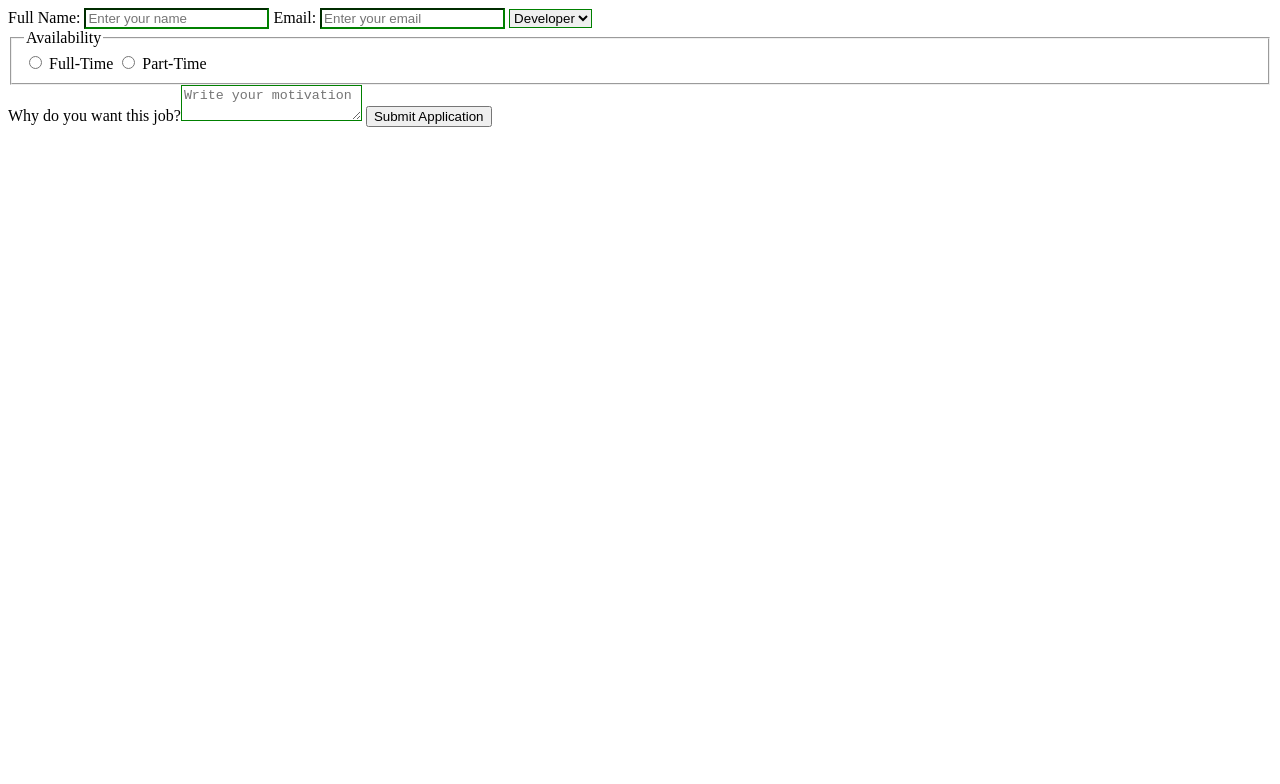
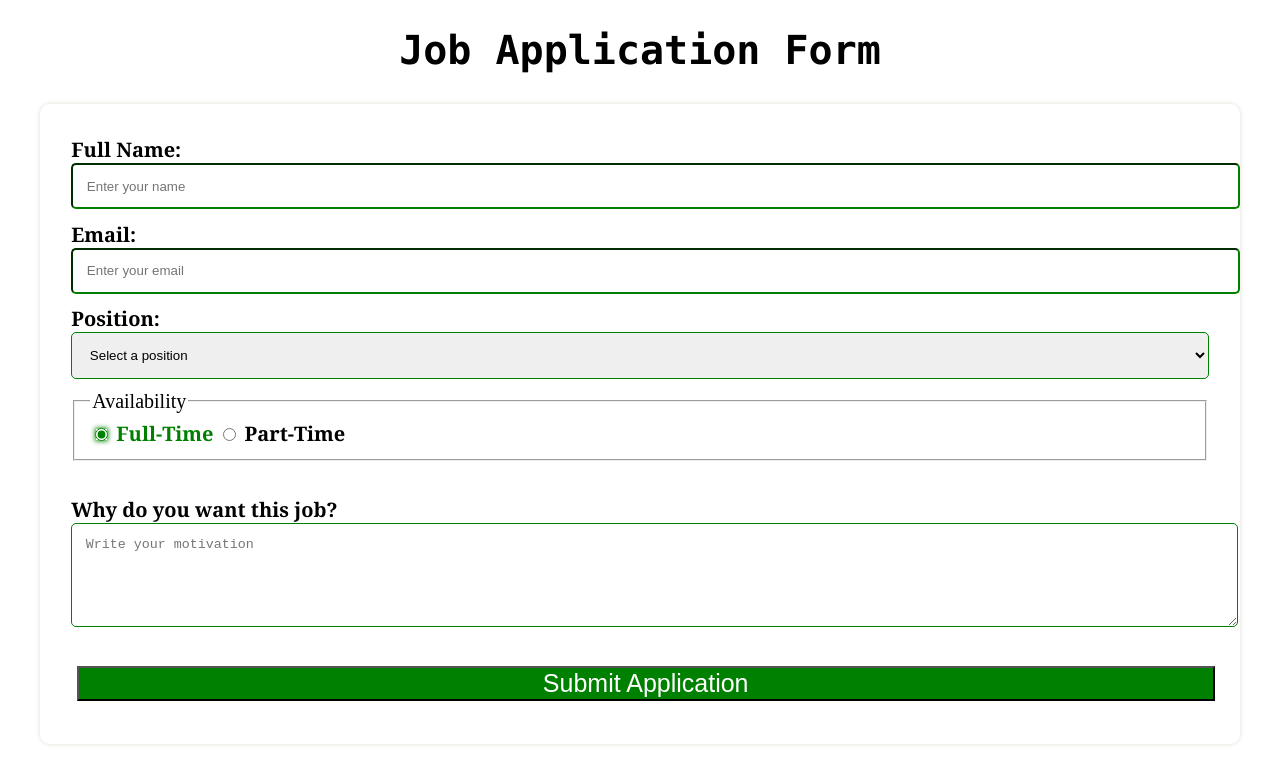
Before and after one commit to DidaskalosManthanon/job-application-form, a plain HTML site: page index.html in a window 1280 px wide. Drawn offline with Linux system fonts and the light colour scheme.

Commit message:
Adjust border color green

```diff
--- a/index.html
+++ b/index.html
@@ -7,24 +7,34 @@
     <link rel="stylesheet" href="styles.css">
 </head>
 <body>
+    <header>
+        <h1>Job Application Form</h1>
+    </header>
     <div class="container">
         <form>
-            <label>Full Name: </label><input type="text" id="name" placeholder="Enter your name">
-            <label>Email: </label><input type="email" id="email" placeholder="Enter your email">
-            <select id="position" placeholder="Select a position">
+            <label for="name">Full Name: </label><br>
+            <input type="text" id="name" placeholder="Enter your name"><br>
+            <label for="email">Email: </label><br>
+            <input type="email" id="email" placeholder="Enter your email"><br>
+
+            <label for="position">Position: </label><br>
+            <select id="position">
+                <option value="position">Select a position</option>
                 <option value="developer">Developer</option>
                 <option value="designer">Designer</option>
                 <option value="manager">Manager</option>
-            </select>
+            </select><br>
+
             <fieldset class="radio-group">
                 <legend>Availability</legend>
-                <input type="radio" id="full-time" name="availability" value="full-time">
+                <input type="radio" id="full-time" name="availability" value="full-time" checked>
                 <label for="full-time">Full-Time</label>
 
                 <input type="radio" id="part-time" name="availability" value="part-time">
                 <label for="part-time">Part-Time</label>
-            </fieldset>
-            <label>Why do you want this job?</label><textarea id="message" placeholder="Write your motivation"></textarea>
+            </fieldset><br>
+
+            <label>Why do you want this job?</label><textarea id="message" placeholder="Write your motivation" rows="5"></textarea>
             <button type="submit">Submit Application</button>
         </form>
     </div>
--- a/styles.css
+++ b/styles.css
@@ -1,3 +1,38 @@
+body {
+    font-size: 1.25em;
+}
+
+h1 {
+    font-family: Monaco, monospace;
+    font-weight: bold;
+    text-align: center;
+
+}
+
+.container {
+    background-color: white;
+    box-shadow: 0 0 5px rgb(224, 221, 215);
+    margin: 2.5%;
+    padding: 2.5%;
+    border-radius: 10px;
+}
+
+input:not([type="radio"]), select, textarea {
+    margin-bottom: 1%;
+    width: 100%;
+    padding: 1.2%;
+    border-radius: 5px;
+}
+
+
+
+label {
+    color: black;
+    font-weight: bold;
+    font-family: Georgia, 'Times New Roman', Times, serif;
+    margin-bottom: 1.5%;
+}
+
 /* Apply focus effect using a list selector in the correct order */
 input:focus,
 textarea:focus {
@@ -8,7 +43,7 @@ textarea:focus {
 input:invalid,
 select:invalid,
 textarea:invalid {
-  border-color: red;
+  border-color: magenta;
 }
 
 /* Apply valid input styling using a list selector */
@@ -20,21 +55,40 @@ textarea:valid {
 
 /* Change background color when the button is hovered */
 button:hover {
-  background-color: yellow;
+  background-color: navy;
 }
 
 /* Style selected radio buttons */
 .radio-group input[type="radio"]:checked {
-  border: 2px solid orange; /* Add a visible border */
-  background-color: gray;
-  box-shadow: 0 0 5px orange; /* Add a glow effect */
+  border: 2px solid green; /* Add a visible border */
+  background-color: green;
+  box-shadow: 0 0 5px green; /* Add a glow effect */
 }
 
 /* Change label text color when the radio button is selected */
 .radio-group input[type="radio"]:checked + label {
-  color: magenta;
+  color: green;
 }
 
 input:nth-child(1) {
   border-radius: 0.6;
 }
+
+fieldset {
+    margin-bottom: 1%;
+}
+
+
+
+button {
+    font-size: 1.25em;
+    text-align: center;
+    width: 100%;
+    margin: 2% 2.5% 1% 0.5%;
+    background-color: green;
+    color: white;
+}
+
+input[type="radio"]:checked {
+    accent-color: green;
+}
```
